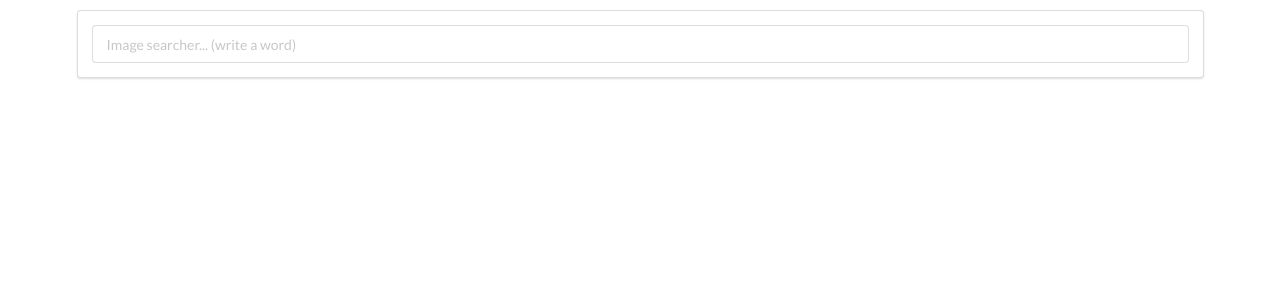
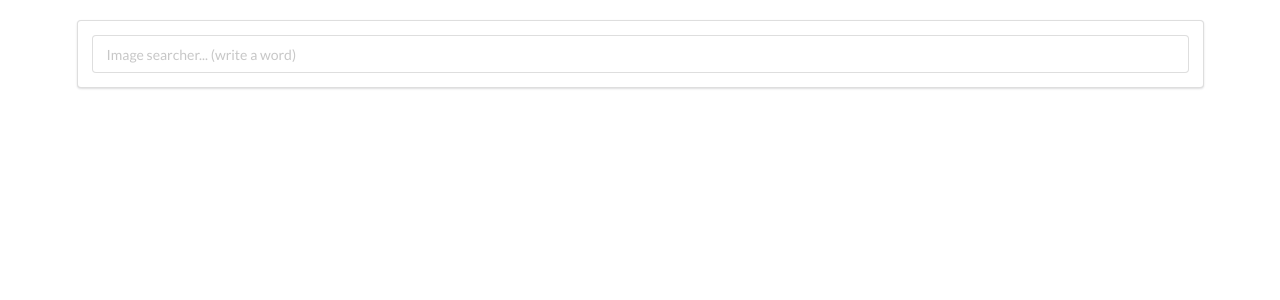
Before and after one commit to kowalus23/list-search, a React (Create React App) app: page / in a window 1280 px wide. Shown: the top 300 px of the page. Built offline with nearby package versions, Linux system fonts and the light colour scheme.

Commit message:
complete basic searched based on unsplash photo API

```diff
--- a/src/api/unsplash.js
+++ b/src/api/unsplash.js
@@ -3,6 +3,6 @@ import axios from 'axios';
 export default axios.create({
   baseURL: 'https://api.unsplash.com',
   headers: {
-    Authorization: 'Client-ID a7f357a8a36d254a8d86501b2630118a19386b32d9fee6d8306b6940e72228e2'
+    Authorization: 'Client-ID a7f357a8a36d254a8d86501b2630118a19386b32d9fee6d8306b6940e72228e2',
   }
 });
--- a/src/components/App.js
+++ b/src/components/App.js
@@ -13,8 +13,10 @@ class App extends React.Component {
 
   onSearchSubmit = async (term) => {
      const response = await unsplash.get('/search/photos', {
-      params: { query: term },
+      params: { query: term, per_page: 30 },
     });
+
+     console.log(response);
 
      this.setState({images: response.data.results})
 
@@ -22,7 +24,7 @@ class App extends React.Component {
 
   render() {
     return (
-      <div className={'ui container'} style={{marginTop: '10px'}}>
+      <div className={'ui container'} style={{marginTop: '20px'}}>
         <SearchBar onSubmit={this.onSearchSubmit} found={this.state.images.length}/>
         <ImageList images={this.state.images}/>
       </div>
--- /dev/null
+++ b/src/index.css
@@ -0,0 +1,3 @@
+body {
+    height: auto;
+}
--- a/src/index.js
+++ b/src/index.js
@@ -1,5 +1,6 @@
 import React from 'react';
 import ReactDOM from 'react-dom';
 import App from "./components/App";
+import './index.css';
 
 ReactDOM.render(<App/>, document.querySelector('#root'));
```
